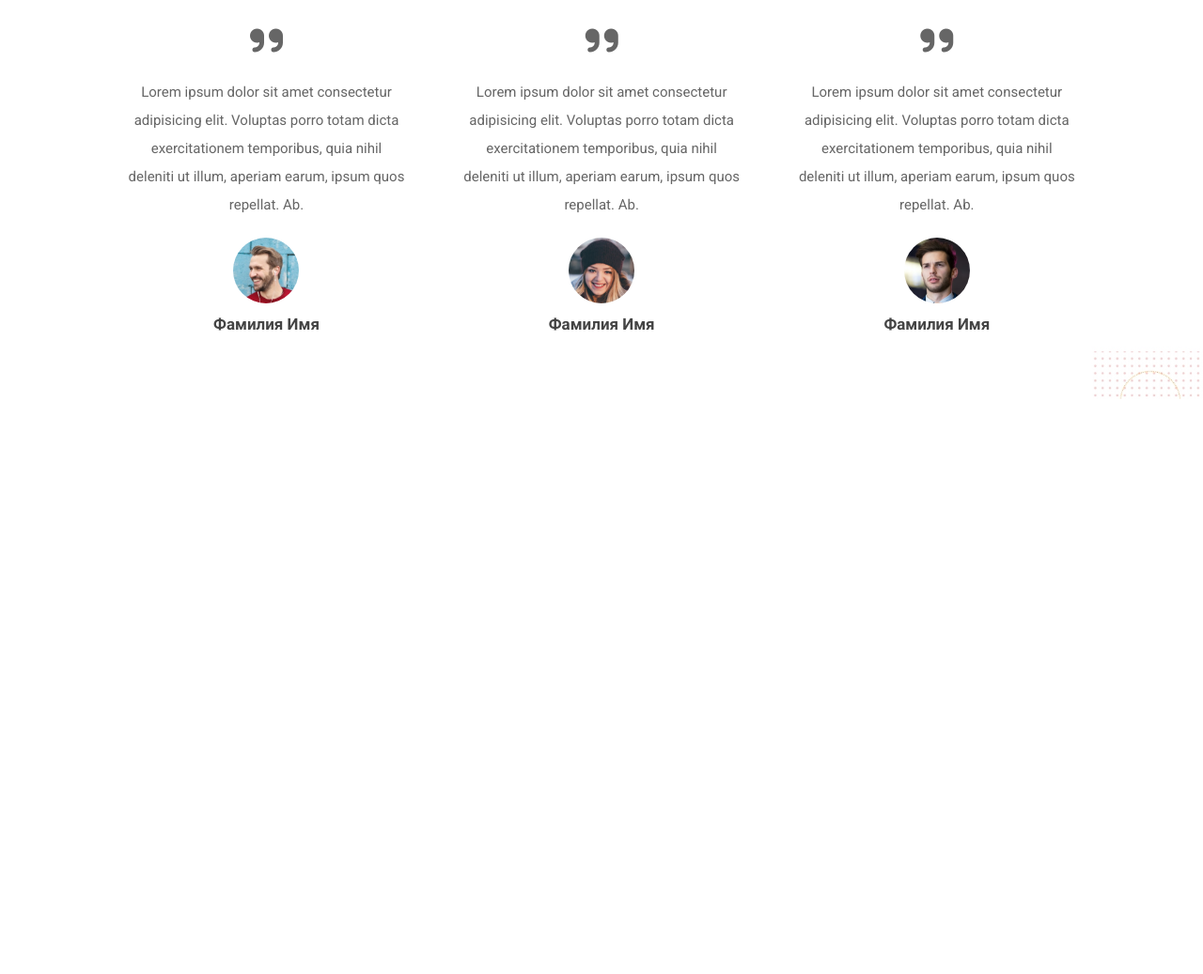
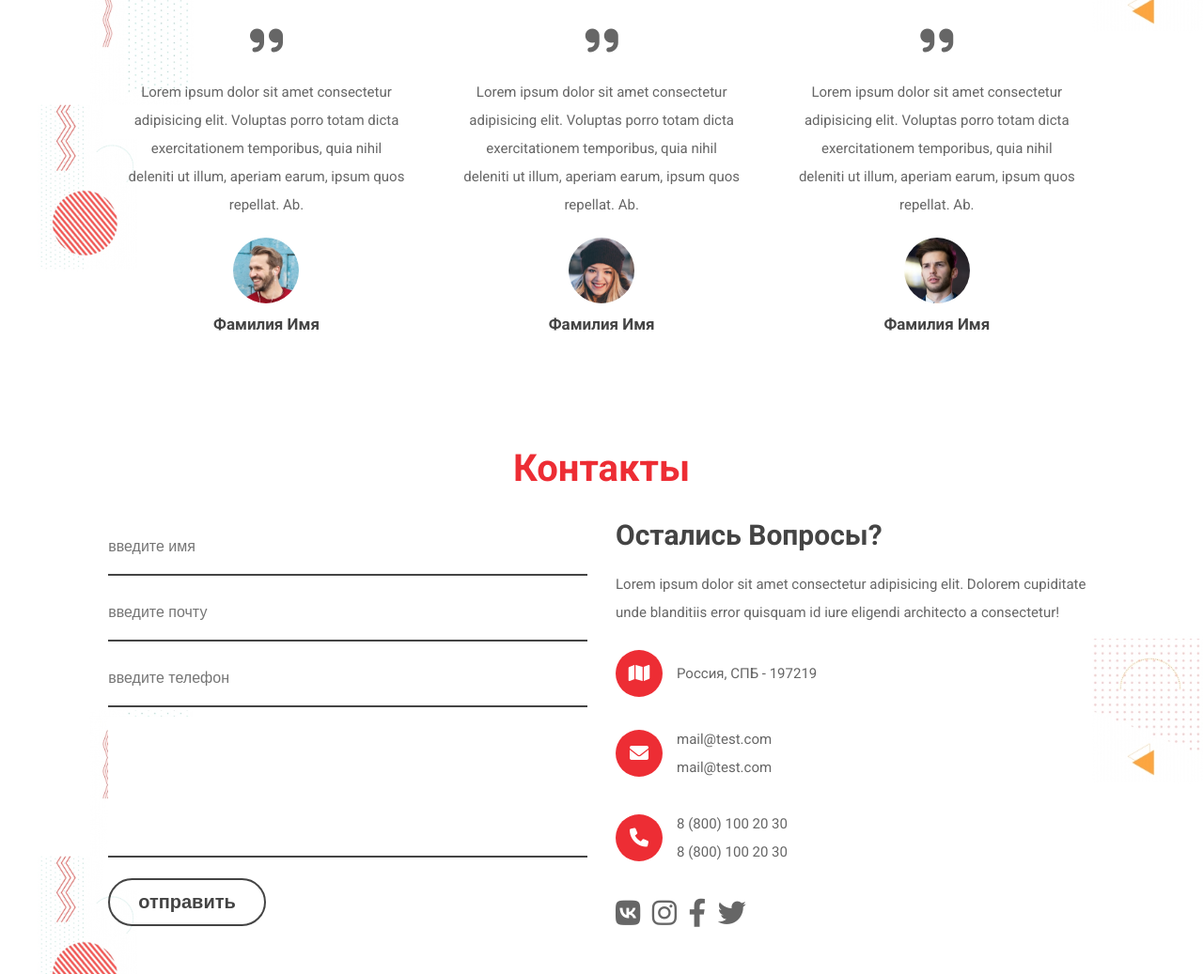
Before and after one commit to Pavel-Kuz/shoes, a plain HTML site: page index.html in a window 1280 px wide. Shown: the part 1614-2651 px from the top of the page at 94% size. Before the commit the page ends 2039 px from the top, so only its background shows below. Drawn offline with nearby package versions, Linux system fonts and the light colour scheme.

Commit message:
добавлена секция contact

```diff
--- a/css/style.scss
+++ b/css/style.scss
@@ -314,6 +314,70 @@ section{
         }
     }
 }
+.contact{
+    .row{
+        @include flex(center);
+        form{
+            flex: 1 1 40rem;
+            .box{
+                padding: 2rem 0;
+                margin-bottom: 1rem;
+                font-size: 1.6rem;
+                border-bottom: $border;
+                width: 100%;
+
+                &:focus{
+                    border-color: $red;
+                }
+            }
+            textarea{
+                resize: none;
+                height: 15rem;
+            }
+        }
+        .contact-info{
+            flex: 1 1 40rem;
+            h3{
+                padding-bottom: 1rem;
+                @include titleText(3rem);
+            }
+            .grapgh{
+                @include graphText(1.5rem);
+            }
+            .icons{
+                padding: 1.5rem 0;
+                display: flex;
+                align-items: center;
+                gap: 1.5rem;
+                i{
+                    width: 5rem;
+                    height: 5rem;
+                    line-height: 5rem;
+                    border-radius: 50%;
+                    font-size: 2rem;
+                    background: $red;
+                    color: $white;
+                    text-align: center;
+                }
+                p{
+                    @include graphText(1.5rem);
+                    padding: 0;
+                }
+            }
+            .share{
+                padding-top: 2rem;
+                a{
+                    font-size: 3rem;
+                    margin-right: 1rem;
+                    color: $light-color;
+                    &:hover{
+                        color: $red;
+                    }
+                }
+            }
+        }
+    }
+}
 
 // media queries
 
--- a/index.html
+++ b/index.html
@@ -336,6 +336,62 @@
     </section>
     <!-- reviews section  -->
 
+    <!-- contact section  -->
+    <section class="contact" id="contact">
+       <h1 class="heading">
+           <span>контакты</span>
+       </h1>
+
+       <div class="row">
+
+           <form action="#">
+               <input type="text" placeholder="введите имя" class="box">
+               <input type="email" placeholder="введите почту" class="box">
+               <input type="text" placeholder="введите телефон" class="box">
+               <textarea class="box"></textarea>
+               <input type="submit" value="отправить" class="btn">
+           </form>
+
+           <div class="contact-info">
+               <h3>остались вопросы?</h3>
+               <p class="grapgh">Lorem ipsum dolor sit amet consectetur adipisicing elit. Dolorem cupiditate unde blanditiis error quisquam id iure eligendi architecto a consectetur!</p>
+               <div class="icons">
+                   <i class="fas fa-map"></i>
+                   <div class="info">
+                    <p>Россия, СПБ - 197219</p>
+                </div>
+               </div>
+               <div class="icons">
+                <i class="fas fa-envelope">
+                </i>
+                <div class="info">
+                    <p>mail@test.com</p>
+                    <p>mail@test.com</p>
+                </div>
+                </div>
+                <div class="icons">
+                    <i class="fas fa-phone">
+                    </i>
+                    <div class="info">
+                        <p>8 (800) 100 20 30</p>
+                        <p>8 (800) 100 20 30</p>
+                    </div>
+                </div>
+
+                <div class="share">
+                    <a href="#" class="fab fa-vk"></a>
+                    <a href="#" class="fab fa-instagram"></a>
+                    <a href="#" class="fab fa-facebook-f"></a>
+                    <a href="#" class="fab fa-twitter"></a>
+                </div>
+
+           </div>
+
+       </div>
+
+    </section>
+    <!-- contact section  -->
+
     <script src="https://unpkg.com/swiper@8/swiper-bundle.min.js"></script>
     <script src="js/app.js"></script>
 </body>
```
Also changed, not shown: css/style.css, 1 other file.
